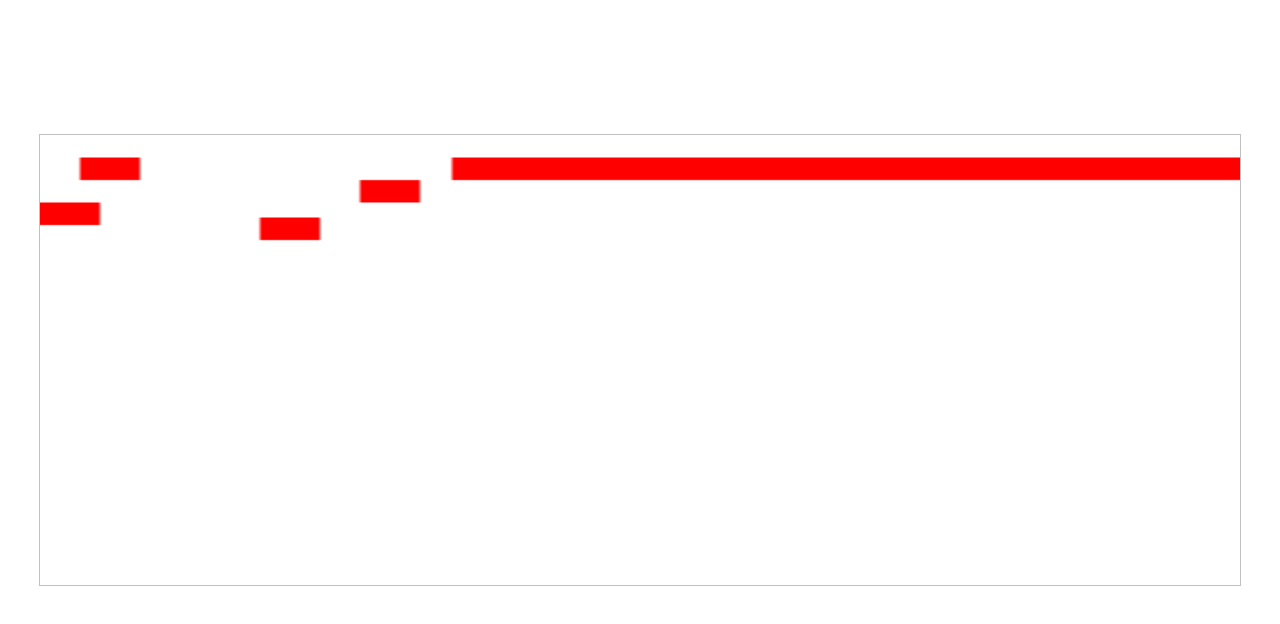
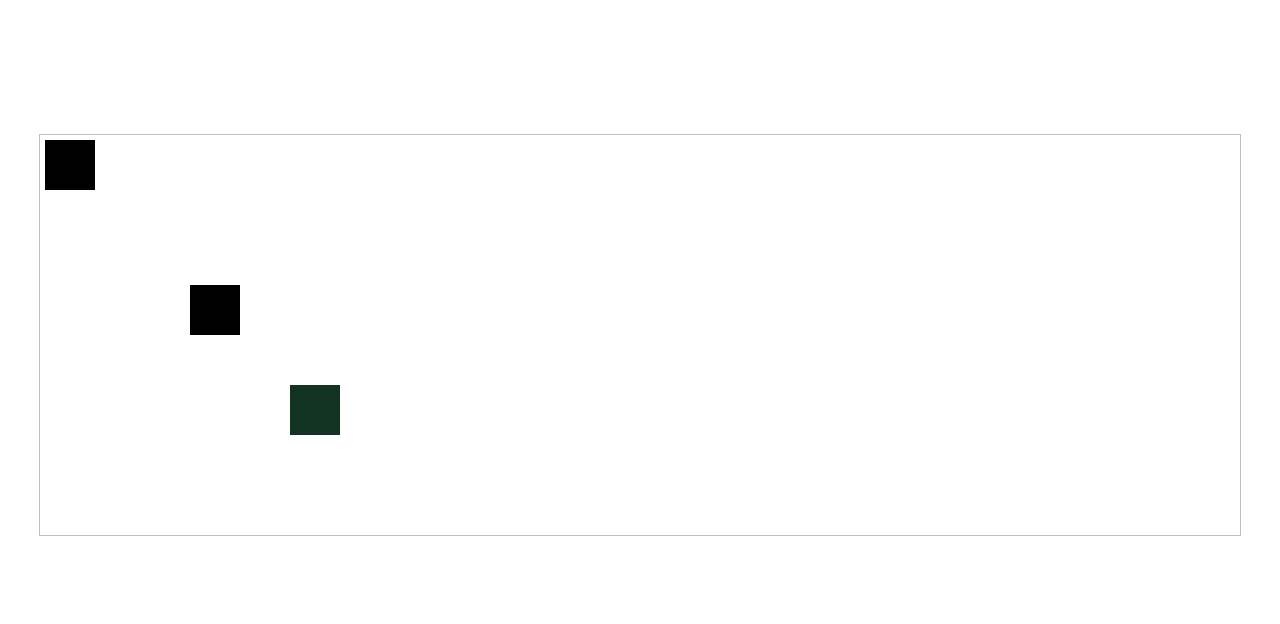
Before and after one commit to Queary/enigne, a plain HTML site: page index.html in a window 1280 px wide. Drawn offline with Linux system fonts and the light colour scheme.

Commit message:
render + method system optimally

```diff
--- a/game.js
+++ b/game.js
@@ -1,22 +1,31 @@
 window.onload = function(){
   var x = new enigne("canvas");
-  x.add_block('gr',15,15,15,15,'red')
-  x.add_block('gr2',30,30,15,15,'red')
-  x.add_block('gr3',45,45,15,15,'red')
-  x.render_all(10);
-  x.add_block('gr4',55,55,15,15,'red')
-  var gfd=0;
-  x.move('gr3',gfd,80);
-  gfd+=10;
-  setInterval(function() {
-    x.move('gr',gfd,80);gfd+=1;
-  },10)
-  x.move('gr',gfd,80);gfd+=10;
-  x.move('gr5',gfd,80);gfd+=60;
-  x.move('gr2',gfd,80);gfd+=10;
-  x.move('gr5',gfd,80);gfd+=10;
-  x.move('gr5',gfd,80);
-  var y = new enigne("canvas");
+  x.block('gr1',50,50,50,50,'black');
+  x.block('gr2',150,150,50,50,'black');
+  x.render();
+  x.block('gr3',250,250,50,50,'#123321');
+  x.render();
+  x.move('gr1',5,5);
+  // x.clear();
+  x.render();
+  var s = x.v.x('gr1');
+  var s2= x.v.y('gr1');
+  // console.log(x.v.x('gr1'));
+  document.addEventListener('keydown', function(event) {
+    //консоль выводит всё о нажатой клавиши
+    //console.log(event)
+    if (event.key == 'd') {
+      s+=10
+      x.move('gr1',s,s2);
+      x.render();
+    }
+    if (event.key == 'a') {
+
+    }
+    if(event.key=='w'){
+
+      }
+  });
   // y.add_block('gr',85,85,15,15,'red');
   // y.render_all(100);
   // x.render(100);
--- a/index.html
+++ b/index.html
@@ -6,7 +6,7 @@
   </head>
   <body>
     <center>
-    <canvas id="canvas" style="width:1200px;height:450px;border:1px solid silver;margin-top:10%;" id="canvas" width="300" height="300"></canvas>
+    <canvas id="canvas" style="border:1px solid silver;margin-top:10%;"width="1200" height="400"></canvas>
     </center>
     <script src="src/enigne.js"></script>
     <script src="game.js"></script>
--- a/src/core/system.js
+++ b/src/core/system.js
@@ -17,43 +17,63 @@
 
 var enigne = function(canvas){
   var arr_block = [];
+
   var canv = document.getElementById(canvas);
+  this.block = function(name,x,y,w,h,color) {
+    arr_block.push({name:name,x:x,y:y,w:w,h:h,c:color});
+  }
+  this.render = ()=>{
+    let count = arr_block.length;
+    var i = 0;
+    while(i<count){
+      render(canv).draw(arr_block[i].x,arr_block[i].y,arr_block[i].w,arr_block[i].h,arr_block[i].c);
+      i+=1;}
+  }
+  this.clear = function () {
+    render(canv).clear();
+  }
+  this.v= {
+    x(name){
+      let count = arr_block.length;
+      let i = 0;
+      let res = true;
+      while(name!=arr_block[i].name && i+1<count){
 
-    this.add_block = function(name,x,y,w,h,color){
-      arr_block.push({name:name,x:x,y:y,w:w,h:h,c:color});
-      console.log(arr_block);
-      return;
+        i++;
+        if(i+1<count){res=false}
+      }
+      if(res==true){
+        return arr_block[i].x;
+      }
+    },y(name){
+      let count = arr_block.length;
+      let i = 0;
+      let res = true;
+      while(name!=arr_block[i].name && i+1<count){
+
+        i++;
+        if(i+1<count){res=false}
+      }
+      if(res==true){
+        return arr_block[i].y;
+      }
     }
+  }
+  this.move = function (name,x,y) {
+    render(canv).clear();
+    let count = arr_block.length;
+    let i = 0;
+    let res = true;
+    while(name!=arr_block[i].name && i+1<count){
 
-    this.render = function (time) {
-        let c = arr_block.length;
-      var i=0
-      setInterval(function() {
-        if(c!=i){render(canv).draw(arr_block[i].x,arr_block[i].y,arr_block[i].w,arr_block[i].h,arr_block[i].c);i+=1}
-        if(i==c){i=0;}
-      },time)
-      i = 0;
+      i++;
+      if(i+1<count){res=false}
     }
-    this.render_all = function (time) {
-      let i=0
-      setInterval(function() {
-        let c = arr_block.length;
-        if(c!=i){render(canv).draw(arr_block[i].x,arr_block[i].y,arr_block[i].w,arr_block[i].h,arr_block[i].c);i+=1}
-        if(i==c){i=0;}
-      },time)
-      i = 0;
+    if(res==true){
+      arr_block[i].x = x;
+      arr_block[i].y = y;
     }
-    this.move = function(name,x,y) {
-      // render(canv).clear()
-      let c = arr_block.length-1;
-      let i = 0;
-      let w = 0;
-      while(arr_block[i].name!=name && w == 0 && i<c){i+=1;console.log(name+":")}
-      if(i>c){w=1;}
-      if(i<c){arr_block[i].x=x;arr_block.y=y;}
-
-      console.log(i)
-    }
+  }
   return this
 }
 let VECTOR2 = function(x1,y1){
```
